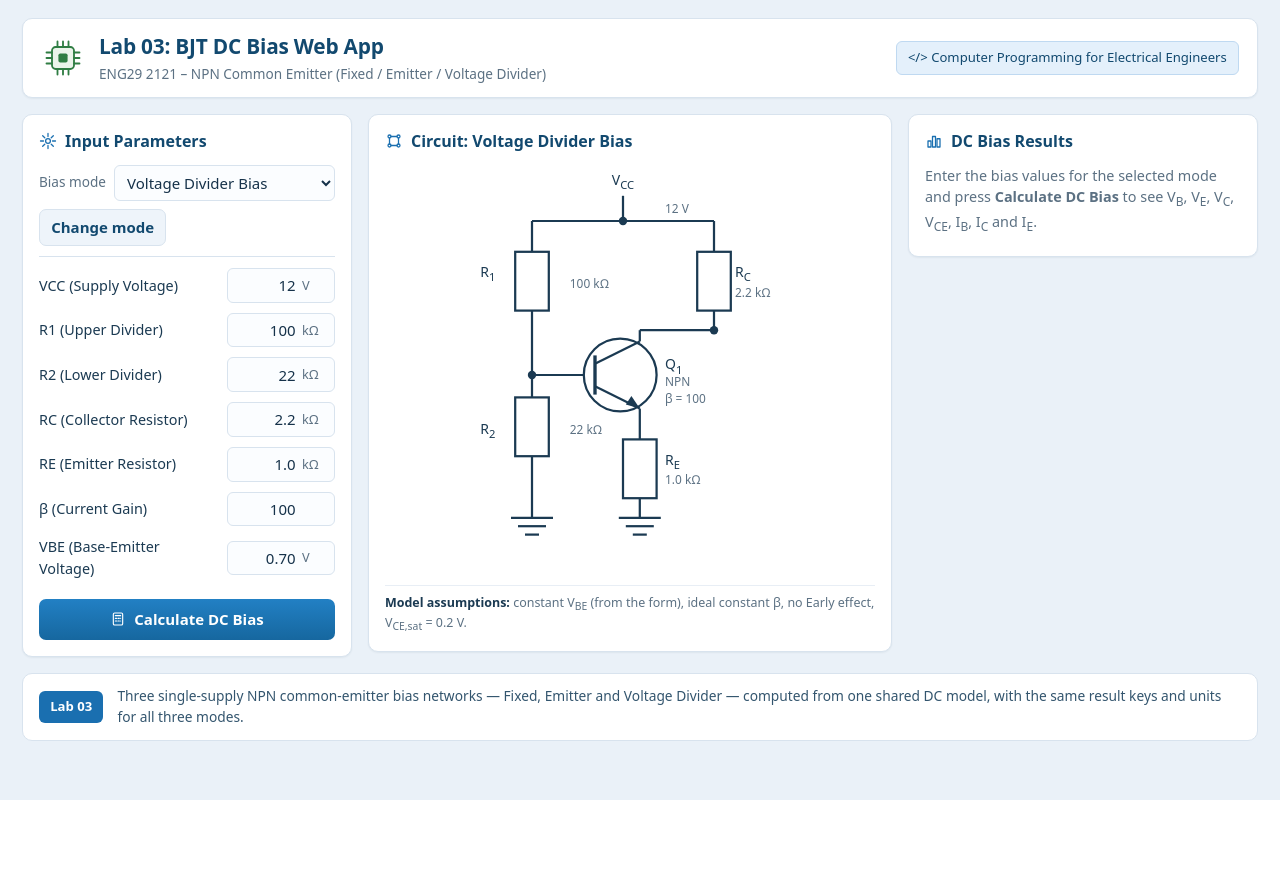
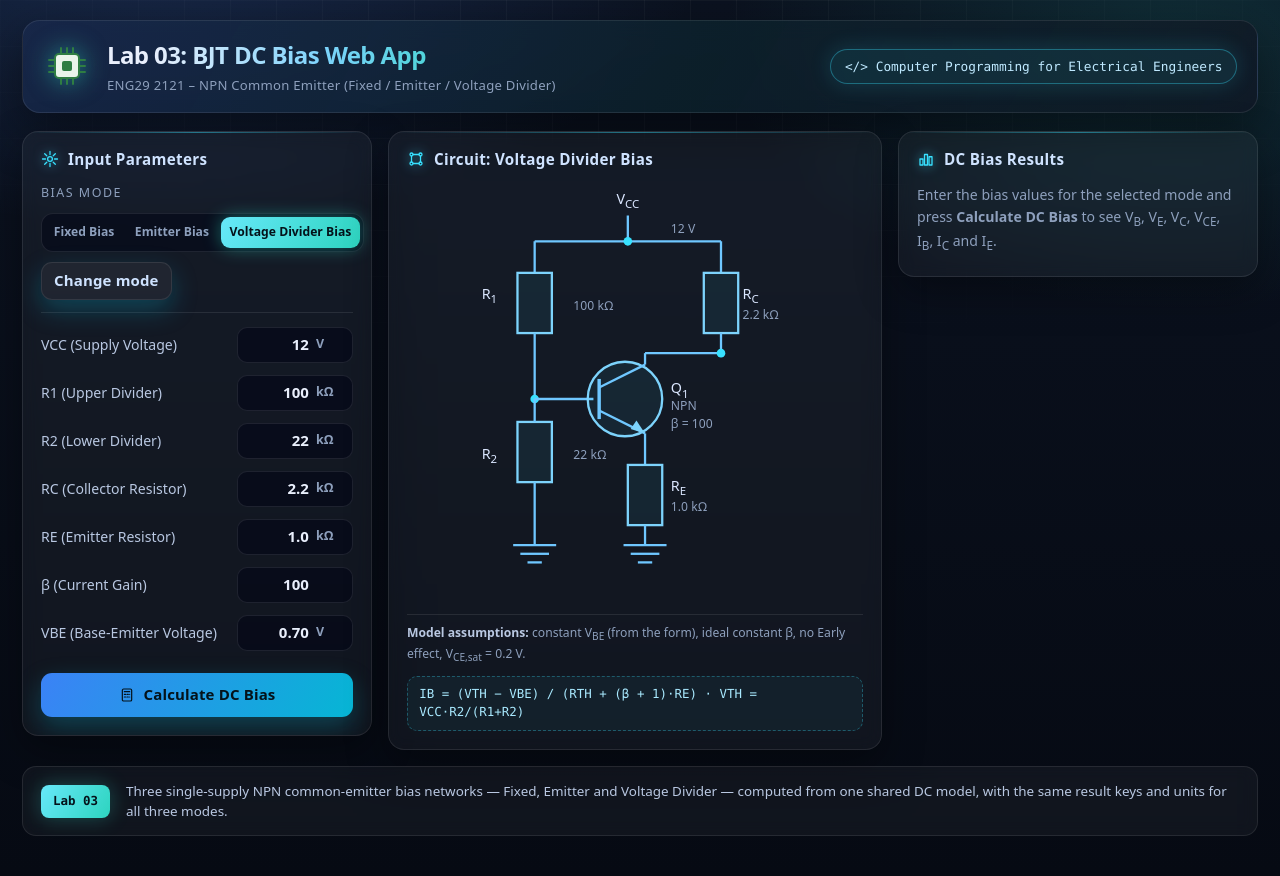
Before and after one commit to thanpitcha29/Git-Lab, a Flask app: page / in a window 1280 px wide. Before the commit the page ends 800 px from the top, so only its background shows below. Run offline with Flask 3, Linux system fonts and the light colour scheme.

Commit message:
style: dark lab UI with per-mode formula caption; add Lab 03 acceptance evidence
A1-A5 results, independent reference, AI/student split and the closing-question answer live in docs/validation.md.

```diff
--- a/app.py
+++ b/app.py
@@ -48,6 +48,16 @@ FIELDS = {
 
 MODE_CHOICES = tuple((key, MODE_NAMES[key]) for key in ("fixed", "emitter", "divider"))
 
+# Display-only reminder of which base-loop equation the mode uses. The
+# numbers are still computed only in bias/calculator.py; this dict keeps the
+# equations out of the template.
+MODE_FORMULAS = {
+    "fixed": "IB = (VCC \u2212 VBE) / RB   \u00b7   VE = 0",
+    "emitter": "IB = (VCC \u2212 VBE) / (RB + (\u03b2 + 1)\u00b7RE)",
+    "divider": ("IB = (VTH \u2212 VBE) / (RTH + (\u03b2 + 1)\u00b7RE)   \u00b7   "
+                "VTH = VCC\u00b7R2/(R1+R2)"),
+}
+
 
 def to_ohms(form):
     """Return a plain dict of SI values; leave unparseable text for validation."""
@@ -78,6 +88,7 @@ def create_app() -> Flask:
             "index.html", mode=mode, mode_name=MODE_NAMES.get(mode),
             mode_choices=MODE_CHOICES, fields=fields, values=values,
             errors=errors, result=result, vce_sat=VCE_SAT,
+            formula=MODE_FORMULAS.get(mode),
         )
 
     @app.get("/")
--- a/static/style.css
+++ b/static/style.css
@@ -1,29 +1,50 @@
 :root {
-  --ink: #16324a;
-  --muted: #5c7183;
-  --line: #d8e3ee;
-  --page: #eaf1f8;
-  --card: #ffffff;
-  --blue: #1a6fb0;
-  --blue-deep: #12496f;
-  --green: #2f7d43;
-  --amber: #a45c00;
+  --bg0: #060a13;
+  --bg1: #0b1220;
+  --card: rgba(255, 255, 255, .045);
+  --card-solid: rgba(10, 16, 30, .72);
+  --line: rgba(255, 255, 255, .09);
+  --ink: #e9effc;
+  --muted: #8ea0bd;
+  --cyan: #38e1ff;
+  --teal: #2dd4bf;
+  --blue: #4f8cff;
+  --amber: #fbbf24;
+  --red: #fb7185;
 }
 
 * { box-sizing: border-box; }
 
 body {
   margin: 0;
-  background: var(--page);
+  min-height: 100vh;
+  background:
+    radial-gradient(900px 480px at 12% -8%, rgba(79, 140, 255, .20), transparent 62%),
+    radial-gradient(760px 460px at 92% 4%, rgba(45, 212, 191, .14), transparent 60%),
+    linear-gradient(180deg, var(--bg1), var(--bg0));
   color: var(--ink);
   font: 15px/1.5 system-ui, -apple-system, "Segoe UI", Roboto, sans-serif;
   font-variant-numeric: tabular-nums;
 }
 
+body::before {
+  content: "";
+  position: fixed;
+  inset: 0;
+  pointer-events: none;
+  background-image:
+    linear-gradient(rgba(255, 255, 255, .035) 1px, transparent 1px),
+    linear-gradient(90deg, rgba(255, 255, 255, .035) 1px, transparent 1px);
+  background-size: 46px 46px;
+  -webkit-mask-image: radial-gradient(ellipse 90% 65% at 50% 0%, #000 15%, transparent 78%);
+  mask-image: radial-gradient(ellipse 90% 65% at 50% 0%, #000 15%, transparent 78%);
+}
+
 .page {
+  position: relative;
   max-width: 1280px;
   margin: 0 auto;
-  padding: 18px 22px 34px;
+  padding: 20px 22px 40px;
 }
 
 /* ---------- header ---------- */
@@ -34,42 +55,61 @@ body {
   justify-content: space-between;
   gap: 16px;
   flex-wrap: wrap;
-  background: var(--card);
+  padding: 16px 20px;
+  margin-bottom: 18px;
   border: 1px solid var(--line);
-  border-radius: 10px;
-  padding: 12px 18px;
-  margin-bottom: 16px;
-  box-shadow: 0 1px 2px rgba(22, 50, 74, .06);
+  border-radius: 18px;
+  background:
+    linear-gradient(120deg, rgba(79, 140, 255, .16), rgba(45, 212, 191, .08) 55%, rgba(255, 255, 255, .02)),
+    var(--card-solid);
+  box-shadow: 0 18px 50px rgba(0, 0, 0, .45);
+  backdrop-filter: blur(10px);
 }
 
-.brand { display: flex; align-items: center; gap: 14px; }
+.brand { display: flex; align-items: center; gap: 16px; }
 
-.chip-icon { width: 44px; height: 44px; flex: 0 0 auto; }
+.chip-icon {
+  width: 48px;
+  height: 48px;
+  flex: 0 0 auto;
+  filter: drop-shadow(0 0 12px rgba(45, 212, 191, .55));
+}
 
 .topbar h1 {
   margin: 0;
-  font-size: 1.3rem;
-  letter-spacing: -.01em;
-  color: var(--blue-deep);
+  font-size: 1.5rem;
+  font-weight: 800;
+  letter-spacing: -.025em;
+  background: linear-gradient(92deg, #e9effc 10%, #7dd3fc 48%, #2dd4bf 90%);
+  -webkit-background-clip: text;
+  background-clip: text;
+  color: transparent;
 }
 
-.course { margin: 2px 0 0; font-size: .85rem; color: var(--muted); }
+.course {
+  margin: 3px 0 0;
+  font-size: .82rem;
+  color: var(--muted);
+  letter-spacing: .02em;
+}
 
 .badge {
-  font-size: .82rem;
-  color: var(--blue-deep);
-  background: #e4f0fb;
-  border: 1px solid #bfd9f1;
-  border-radius: 6px;
-  padding: .38rem .7rem;
+  font-family: ui-monospace, "Cascadia Code", Consolas, monospace;
+  font-size: .8rem;
+  color: #bfe9ff;
+  background: rgba(56, 225, 255, .08);
+  border: 1px solid rgba(56, 225, 255, .35);
+  border-radius: 999px;
+  padding: .42rem .85rem;
   white-space: nowrap;
+  box-shadow: 0 0 22px rgba(56, 225, 255, .16);
 }
 
 /* ---------- layout ---------- */
 
 .layout {
   display: grid;
-  grid-template-columns: 330px minmax(260px, 1fr) 350px;
+  grid-template-columns: 350px minmax(260px, 1fr) 360px;
   gap: 16px;
   align-items: start;
 }
@@ -84,30 +124,45 @@ body {
 }
 
 .card {
+  position: relative;
+  overflow: hidden;
   background: var(--card);
   border: 1px solid var(--line);
-  border-radius: 10px;
-  padding: 14px 16px 16px;
-  box-shadow: 0 1px 2px rgba(22, 50, 74, .06);
+  border-radius: 16px;
+  padding: 16px 18px 18px;
+  backdrop-filter: blur(8px);
+  box-shadow: 0 14px 40px rgba(0, 0, 0, .35);
+}
+
+.card::before {
+  content: "";
+  position: absolute;
+  inset: 0 0 auto 0;
+  height: 1px;
+  background: linear-gradient(90deg, transparent, rgba(56, 225, 255, .65), transparent);
+  opacity: .7;
 }
 
 .card h2 {
   display: flex;
   align-items: center;
-  gap: 8px;
-  margin: 0 0 12px;
-  font-size: 1rem;
-  color: var(--blue-deep);
+  gap: 9px;
+  margin: 0 0 14px;
+  font-size: .95rem;
+  font-weight: 700;
+  letter-spacing: .02em;
+  color: #cfe3ff;
 }
 
 .card h2 svg {
   width: 18px;
   height: 18px;
   fill: none;
-  stroke: var(--blue);
+  stroke: var(--cyan);
   stroke-width: 1.7;
   stroke-linecap: round;
   stroke-linejoin: round;
+  filter: drop-shadow(0 0 6px rgba(56, 225, 255, .6));
 }
 
 /* ---------- mode selector ---------- */
@@ -115,51 +170,72 @@ body {
 .mode-bar {
   display: flex;
   align-items: center;
-  gap: 8px;
+  gap: 10px;
   flex-wrap: wrap;
-  padding-bottom: 10px;
-  margin-bottom: 6px;
+  padding-bottom: 12px;
+  margin-bottom: 8px;
   border-bottom: 1px solid var(--line);
 }
 
-.mode-bar label { font-size: .85rem; color: var(--muted); }
-
-.mode-bar select {
-  flex: 1 1 auto;
-  min-width: 11rem;
-  padding: .38rem .5rem;
-  border: 1px solid var(--line);
-  border-radius: 6px;
-  background: #fbfdff;
-  font: inherit;
-  color: var(--ink);
+.mode-bar-label {
+  font-size: .78rem;
+  text-transform: uppercase;
+  letter-spacing: .12em;
+  color: var(--muted);
 }
 
-.mode-bar select:focus {
-  outline: 2px solid var(--blue);
-  outline-offset: 1px;
-  border-color: var(--blue);
+.seg {
+  display: flex;
+  gap: 3px;
+  padding: 3px;
+  border: 1px solid var(--line);
+  border-radius: 12px;
+  background: rgba(2, 6, 23, .55);
+}
+
+.seg input {
+  position: absolute;
+  opacity: 0;
+  width: 1px;
+  height: 1px;
+}
+
+.seg span {
+  display: inline-block;
+  padding: .38rem .55rem;
+  border-radius: 9px;
+  font-size: .76rem;
+  font-weight: 600;
+  white-space: nowrap;
+  color: var(--muted);
+  cursor: pointer;
+  transition: color .15s ease, background .15s ease, box-shadow .15s ease;
+}
+
+.seg:hover span { color: #cfe3ff; }
+
+.seg input:checked + span {
+  color: #04121a;
+  background: linear-gradient(120deg, #67e8f9, #2dd4bf);
+  box-shadow: 0 0 18px rgba(45, 212, 191, .45);
+}
+
+.seg input:focus-visible + span {
+  outline: 2px solid var(--cyan);
+  outline-offset: 2px;
 }
 
 button.ghost {
   width: auto;
   margin: 0;
-  padding: .4rem .7rem;
-  background: #eef4fa;
+  padding: .42rem .75rem;
+  background: rgba(255, 255, 255, .05);
   border: 1px solid var(--line);
-  color: var(--blue-deep);
+  color: #cfe3ff;
   font-weight: 600;
 }
 
-button.ghost:hover { background: #e2edf8; }
-
-.mode-line {
-  margin: 0 0 8px;
-  font-size: .85rem;
-  color: var(--muted);
-}
-
-.mode-line strong { color: var(--blue-deep); }
+button.ghost:hover { background: rgba(255, 255, 255, .1); }
 
 /* ---------- inputs ---------- */
 
@@ -168,31 +244,33 @@ button.ghost:hover { background: #e2edf8; }
   align-items: center;
   justify-content: space-between;
   gap: 10px;
-  padding: 5px 0;
+  padding: 6px 0;
 }
 
-.row label { font-size: .9rem; color: #1b3a52; }
+.row label { font-size: .88rem; color: #b9c8e2; }
 
 .field {
   display: flex;
   align-items: center;
   border: 1px solid var(--line);
-  border-radius: 6px;
-  background: #fbfdff;
-  padding-right: 6px;
+  border-radius: 10px;
+  background: rgba(2, 6, 23, .6);
+  padding-right: 8px;
+  transition: border-color .15s ease, box-shadow .15s ease;
 }
 
 .field:focus-within {
-  border-color: var(--blue);
-  box-shadow: 0 0 0 2px rgba(26, 111, 176, .18);
+  border-color: var(--cyan);
+  box-shadow: 0 0 0 3px rgba(56, 225, 255, .14), 0 0 22px rgba(56, 225, 255, .12);
 }
 
 input[type="text"] {
-  width: 74px;
-  padding: .32rem .4rem;
+  width: 78px;
+  padding: .36rem .45rem;
   border: 0;
   background: transparent;
   font: inherit;
+  font-weight: 600;
   text-align: right;
   color: var(--ink);
 }
@@ -200,8 +278,9 @@ input[type="text"] {
 input[type="text"]:focus { outline: none; }
 
 .unit {
-  width: 26px;
-  font-size: .8rem;
+  min-width: 28px;
+  font-size: .78rem;
+  font-weight: 600;
   color: var(--muted);
 }
 
@@ -209,39 +288,50 @@ button {
   display: flex;
   align-items: center;
   justify-content: center;
-  gap: 8px;
+  gap: 9px;
   width: 100%;
-  margin-top: 14px;
-  padding: .6rem .9rem;
+  margin-top: 16px;
+  padding: .68rem .9rem;
   border: 0;
-  border-radius: 7px;
-  background: linear-gradient(#2280c4, #16679f);
-  color: #fff;
+  border-radius: 11px;
+  background: linear-gradient(120deg, #3b82f6, #06b6d4);
+  color: #04121a;
   font: inherit;
-  font-weight: 600;
+  font-weight: 800;
+  letter-spacing: .01em;
   cursor: pointer;
+  box-shadow: 0 10px 26px rgba(6, 182, 212, .28);
+  transition: transform .12s ease, box-shadow .12s ease;
 }
+
+button:hover {
+  transform: translateY(-1px);
+  box-shadow: 0 14px 32px rgba(6, 182, 212, .38);
+}
+
+button:active { transform: translateY(0); }
 
 button svg {
   width: 16px;
   height: 16px;
   fill: none;
-  stroke: #fff;
-  stroke-width: 1.7;
+  stroke: #04121a;
+  stroke-width: 1.8;
   stroke-linecap: round;
 }
 
-button:hover { background: linear-gradient(#1e76b6, #125b8f); }
-
 .errors {
-  margin: 0 0 10px;
-  padding: .6rem .8rem;
-  border-left: 3px solid #a31d1d;
-  background: #fdf1f1;
-  color: #a31d1d;
-  font-size: .88rem;
+  margin: 0 0 12px;
+  padding: .65rem .85rem;
+  border: 1px solid rgba(251, 113, 133, .45);
+  border-left: 3px solid var(--red);
+  border-radius: 10px;
+  background: rgba(251, 113, 133, .1);
+  color: #ffd7dd;
+  font-size: .86rem;
 }
 
+.errors strong { color: #fff; }
 .errors ul { margin: .25rem 0 0; padding-left: 1rem; }
 
 /* ---------- schematic ---------- */
@@ -250,57 +340,129 @@ button:hover { background: linear-gradient(#1e76b6, #125b8f); }
 
 .schematic {
   width: 100%;
-  max-height: 420px;
+  max-height: 430px;
   height: auto;
   margin: 0 auto;
 }
 
-.schematic .wire { stroke: #1b3a52; stroke-width: 1.6; fill: none; }
+.schematic .wire { stroke: #6fc7ff; stroke-width: 1.6; fill: none; }
 .schematic .wire.thick { stroke-width: 2.4; }
 .schematic .comp,
-.schematic .device { fill: #fff; stroke: #1b3a52; stroke-width: 1.6; }
-.schematic .node { fill: #1b3a52; }
-.schematic .arrow { fill: #1b3a52; }
-.schematic .lbl { font-size: 10px; fill: #1b3a52; font-family: inherit; }
-.schematic .val { font-size: 8.5px; fill: #5c7183; font-family: inherit; }
+.schematic .device {
+  fill: rgba(56, 225, 255, .07);
+  stroke: #7dd3fc;
+  stroke-width: 1.6;
+}
+.schematic .node { fill: var(--cyan); }
+.schematic .arrow { fill: #7dd3fc; }
+.schematic .lbl { font-size: 10px; fill: #dbe7ff; font-family: inherit; }
+.schematic .val { font-size: 8.5px; fill: #8ea0bd; font-family: inherit; }
+
+.formula {
+  margin: 10px 0 0;
+  padding: .5rem .7rem;
+  border: 1px dashed rgba(56, 225, 255, .3);
+  border-radius: 10px;
+  background: rgba(56, 225, 255, .05);
+  font-family: ui-monospace, "Cascadia Code", Consolas, monospace;
+  font-size: .78rem;
+  color: #a9e9ff;
+  overflow-x: auto;
+}
 
 .assumptions {
   margin: auto 0 0;
-  padding-top: .5rem;
-  border-top: 1px solid #e8eef5;
-  font-size: .78rem;
-  line-height: 1.45;
+  padding-top: .55rem;
+  border-top: 1px solid var(--line);
+  font-size: .76rem;
+  line-height: 1.5;
   color: var(--muted);
 }
 
-.assumptions strong { color: #1b3a52; }
+.assumptions strong { color: #b9c8e2; }
 
 /* ---------- results ---------- */
+
+.mode-line {
+  margin: 0 0 10px;
+  font-size: .8rem;
+  letter-spacing: .08em;
+  text-transform: uppercase;
+  color: var(--muted);
+}
+
+.mode-line strong {
+  color: var(--cyan);
+  letter-spacing: .06em;
+}
+
+.hero {
+  display: flex;
+  align-items: flex-end;
+  justify-content: space-between;
+  gap: 12px;
+  padding: 12px 14px;
+  margin-bottom: 10px;
+  border: 1px solid rgba(56, 225, 255, .25);
+  border-radius: 14px;
+  background:
+    radial-gradient(220px 90px at 20% 0%, rgba(56, 225, 255, .16), transparent 70%),
+    rgba(255, 255, 255, .03);
+}
+
+.hero-main { display: flex; align-items: baseline; gap: 6px; }
+
+.hero-value {
+  font-size: 2.5rem;
+  font-weight: 800;
+  line-height: 1;
+  letter-spacing: -.03em;
+  color: #fff;
+  text-shadow: 0 0 26px rgba(56, 225, 255, .45);
+}
+
+.hero-unit { font-size: 1.05rem; font-weight: 700; color: var(--cyan); }
+.hero-label {
+  font-size: .72rem;
+  text-transform: uppercase;
+  letter-spacing: .14em;
+  color: var(--muted);
+}
+
+.hero-sub {
+  font-size: .78rem;
+  color: var(--muted);
+  text-align: right;
+}
+
+.hero-sub b { color: #cfe3ff; }
 
 table.results {
   width: 100%;
   border-collapse: separate;
   border-spacing: 0;
   border: 1px solid var(--line);
-  border-radius: 8px;
+  border-radius: 12px;
   overflow: hidden;
 }
 
 table.results th,
 table.results td {
-  padding: .42rem .75rem;
-  border-bottom: 1px solid #e8eef5;
+  padding: .46rem .8rem;
+  border-bottom: 1px solid rgba(255, 255, 255, .06);
   text-align: left;
 }
 
 table.results th {
   width: 46%;
-  background: #f2f8fd;
-  font-weight: 600;
-  color: #1b3a52;
+  background: rgba(56, 225, 255, .07);
+  font-size: .78rem;
+  font-weight: 700;
+  letter-spacing: .04em;
+  color: #9fd8ef;
 }
 
-table.results td { font-weight: 600; }
+table.results td { font-weight: 700; color: #fff; }
 
 table.results tr:last-child th,
 table.results tr:last-child td { border-bottom: 0; }
@@ -309,24 +471,29 @@ table.results tr:last-child td { border-bottom: 0; }
   display: grid;
   gap: 2px;
   margin-top: 12px;
-  padding: .6rem .8rem;
-  border-radius: 7px;
-  font-size: .86rem;
+  padding: .65rem .85rem;
+  border-radius: 11px;
+  font-size: .85rem;
 }
 
-.status strong { font-size: .9rem; }
-.status span { color: #33556e; }
+.status strong { font-size: .88rem; }
+.status span { color: #d6e4ff; }
 
-.status.ok { background: #e8f7ee; border: 1px solid #a8dcbd; }
-.status.ok strong { color: var(--green); }
+.status.ok {
+  background: linear-gradient(120deg, rgba(45, 212, 191, .2), rgba(56, 225, 255, .07));
+  border: 1px solid rgba(45, 212, 191, .45);
+  box-shadow: 0 0 26px rgba(45, 212, 191, .14);
+}
+.status.ok strong { color: #7df3e1; }
 
-.status.warn { background: #fdf3e3; border: 1px solid #f0cfa0; }
-.status.warn strong { color: var(--amber); }
+.status.warn {
+  background: linear-gradient(120deg, rgba(251, 191, 36, .2), rgba(251, 113, 133, .08));
+  border: 1px solid rgba(251, 191, 36, .45);
+  box-shadow: 0 0 26px rgba(251, 191, 36, .12);
+}
+.status.warn strong { color: #ffd68a; }
 
-.status.off { background: #eef2f6; border: 1px solid #cbd6e0; }
-.status.off strong { color: #45596b; }
-
-.placeholder { color: var(--muted); font-size: .9rem; margin: .25rem 0; }
+.placeholder { color: var(--muted); font-size: .88rem; margin: .25rem 0; }
 
 /* ---------- comparison ---------- */
 
@@ -337,54 +504,58 @@ table.compare {
   border-collapse: separate;
   border-spacing: 0;
   border: 1px solid var(--line);
-  border-radius: 8px;
+  border-radius: 12px;
   overflow: hidden;
   font-size: .9rem;
 }
 
 table.compare th,
 table.compare td {
-  padding: .42rem .75rem;
-  border-bottom: 1px solid #e8eef5;
+  padding: .46rem .8rem;
+  border-bottom: 1px solid rgba(255, 255, 255, .06);
   text-align: left;
 }
 
 table.compare thead th {
-  background: #f2f8fd;
-  font-size: .78rem;
+  background: rgba(79, 140, 255, .12);
+  font-size: .72rem;
   text-transform: uppercase;
-  letter-spacing: .04em;
-  color: var(--muted);
+  letter-spacing: .08em;
+  color: #a9c6ff;
 }
 
-table.compare tbody th { font-weight: 600; color: #1b3a52; }
+table.compare tbody th { font-weight: 600; color: #b9c8e2; }
+table.compare tbody td { color: #fff; font-weight: 600; }
 table.compare tbody tr:last-child th,
 table.compare tbody tr:last-child td { border-bottom: 0; }
 
-.rule { margin: .8rem 0 0; font-size: .88rem; color: var(--muted); }
+.rule { margin: .85rem 0 0; font-size: .86rem; color: var(--muted); }
 .rule strong { color: var(--ink); }
 
-/* ---------- goal ---------- */
+/* ---------- footer ---------- */
 
 .goal {
   display: flex;
   align-items: center;
-  gap: 14px;
+  gap: 16px;
   margin-top: 16px;
-  padding: 12px 16px;
+  padding: 14px 18px;
+  border: 1px solid var(--line);
+  border-radius: 14px;
   background: var(--card);
-  border: 1px solid var(--line);
-  border-radius: 10px;
+  backdrop-filter: blur(8px);
 }
 
 .goal-tag {
   flex: 0 0 auto;
+  font-family: ui-monospace, "Cascadia Code", Consolas, monospace;
   font-weight: 700;
-  font-size: .82rem;
-  color: #fff;
-  background: var(--blue);
-  border-radius: 6px;
-  padding: .4rem .7rem;
+  font-size: .78rem;
+  color: #04121a;
+  background: linear-gradient(120deg, #67e8f9, #2dd4bf);
+  border-radius: 8px;
+  padding: .45rem .75rem;
+  box-shadow: 0 0 20px rgba(45, 212, 191, .3);
 }
 
-.goal p { margin: 0; font-size: .86rem; color: #33556e; }
+.goal p { margin: 0; font-size: .84rem; color: #b9c8e2; }
--- a/templates/index.html
+++ b/templates/index.html
@@ -25,12 +25,16 @@
 
     <form method="post" action="{{ url_for('calculate') }}">
       <div class="mode-bar">
-        <label for="mode">Bias mode</label>
-        <select id="mode" name="mode">
+        <span class="mode-bar-label">Bias mode</span>
+        <div class="seg">
           {% for key, label in mode_choices %}
-          <option value="{{ key }}" {% if mode == key %}selected{% endif %}>{{ label }}</option>
+          <label>
+            <input type="radio" name="mode" value="{{ key }}"
+                   {% if mode == key %}checked{% endif %}>
+            <span>{{ label }}</span>
+          </label>
           {% endfor %}
-        </select>
+        </div>
         <button type="submit" class="ghost" formmethod="get"
                 formaction="{{ url_for('index') }}">Change mode</button>
       </div>
@@ -136,6 +140,8 @@
       <strong>Model assumptions:</strong> constant V<sub>BE</sub> (from the form),
       ideal constant &beta;, no Early effect, V<sub>CE,sat</sub> = {{ vce_sat }} V.
     </p>
+
+    <p class="formula">{{ formula }}</p>
     {% else %}
     <p class="placeholder">Pick a bias mode to see the circuit.</p>
     {% endif %}
@@ -148,6 +154,19 @@
     {% if result %}
       {% set point = result.point %}
       <p class="mode-line">Mode: <strong>{{ mode_name }}</strong></p>
+
+      <div class="hero">
+        <div class="hero-main">
+          <span class="hero-value">{{ '%0.2f'|format(point.vce_v) }}</span>
+          <span class="hero-unit">V</span>
+          <span class="hero-label">V<sub>CE</sub></span>
+        </div>
+        <div class="hero-sub">
+          I<sub>C</sub> <b>{{ '%0.2f'|format(point.ic_ma) }} mA</b><br>
+          I<sub>B</sub> <b>{{ '%0.1f'|format(point.ib_ua) }} &micro;A</b>
+        </div>
+      </div>
+
       <table class="results">
         <tbody>
           <tr><th>V<sub>B</sub></th><td>{{ '%0.2f'|format(point.vb_v) }} V</td></tr>
```
Also changed, not shown: docs/validation.md (+74 -0 lines), README.md, 1 other file.
